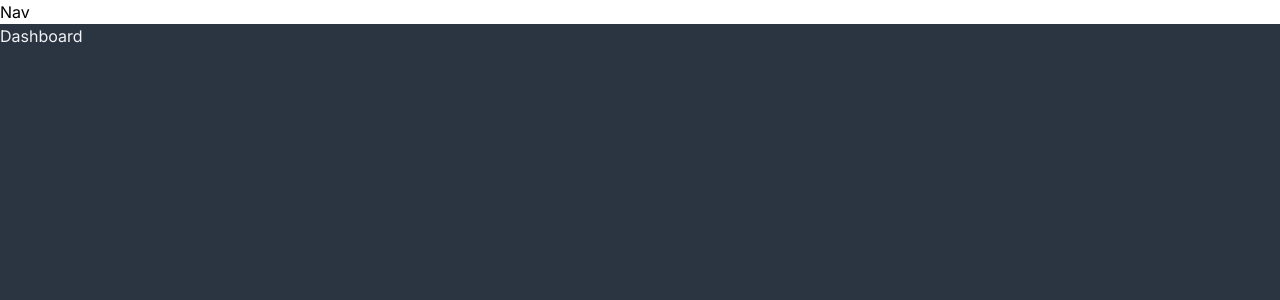
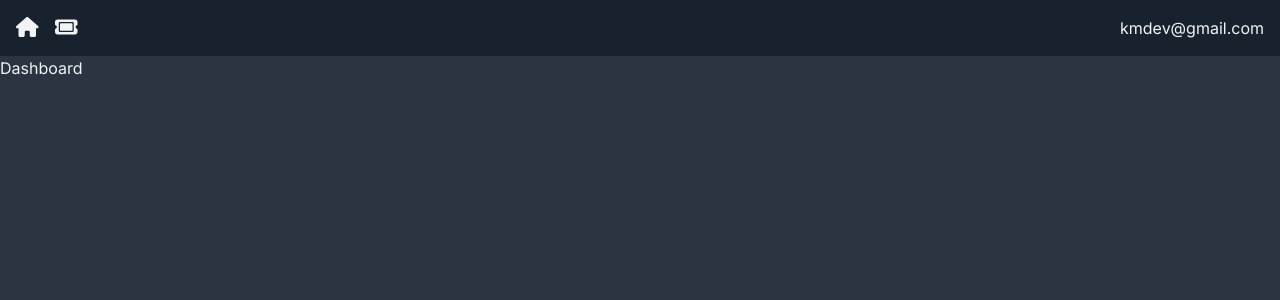
Before and after one commit to mahirminhajk/ticket-nextjs-app, a Next.js app: page / in a window 1280 px wide. Shown: the top 300 px of the page. Built offline with nearby package versions, Linux system fonts and the light colour scheme.

Commit message:
basics styling done(global styling)

```diff
--- a/app/(components)/Nav.jsx
+++ b/app/(components)/Nav.jsx
@@ -1,6 +1,24 @@
+import { faHome, faTicket } from "@fortawesome/free-solid-svg-icons"
+import { FontAwesomeIcon } from "@fortawesome/react-fontawesome"
+import Link from "next/link"
+
 function Nav() {
     return (
-        <div>Nav</div>
+        <nav className="flex justify-between bg-nav p-4">
+            <div className="flex items-center space-x-4">
+                <Link href="/">
+                    <FontAwesomeIcon icon={faHome} className="icon" />
+                </Link>
+
+                <Link href="/TicketPage/new">
+                    <FontAwesomeIcon icon={faTicket} className="icon" />
+                </Link>
+
+            </div>
+            <div>
+                <p className="text-default-text">kmdev@gmail.com</p>
+            </div>
+        </nav>
     )
 }
 
--- a/app/globals.css
+++ b/app/globals.css
@@ -1,3 +1,13 @@
 @tailwind base;
 @tailwind components;
 @tailwind utilities;
+
+@layer components {
+    .icon {
+        @apply text-default-text text-xl;
+    }
+
+    .btn {
+        @apply hover:no-underline bg-blue-accent hover:bg-blue-accent-hover tracking-wider w-full text-center text-nav font-bold cursor-pointer uppercase px-4 py-2 rounded-md transition-colors block;
+    }
+}
```
